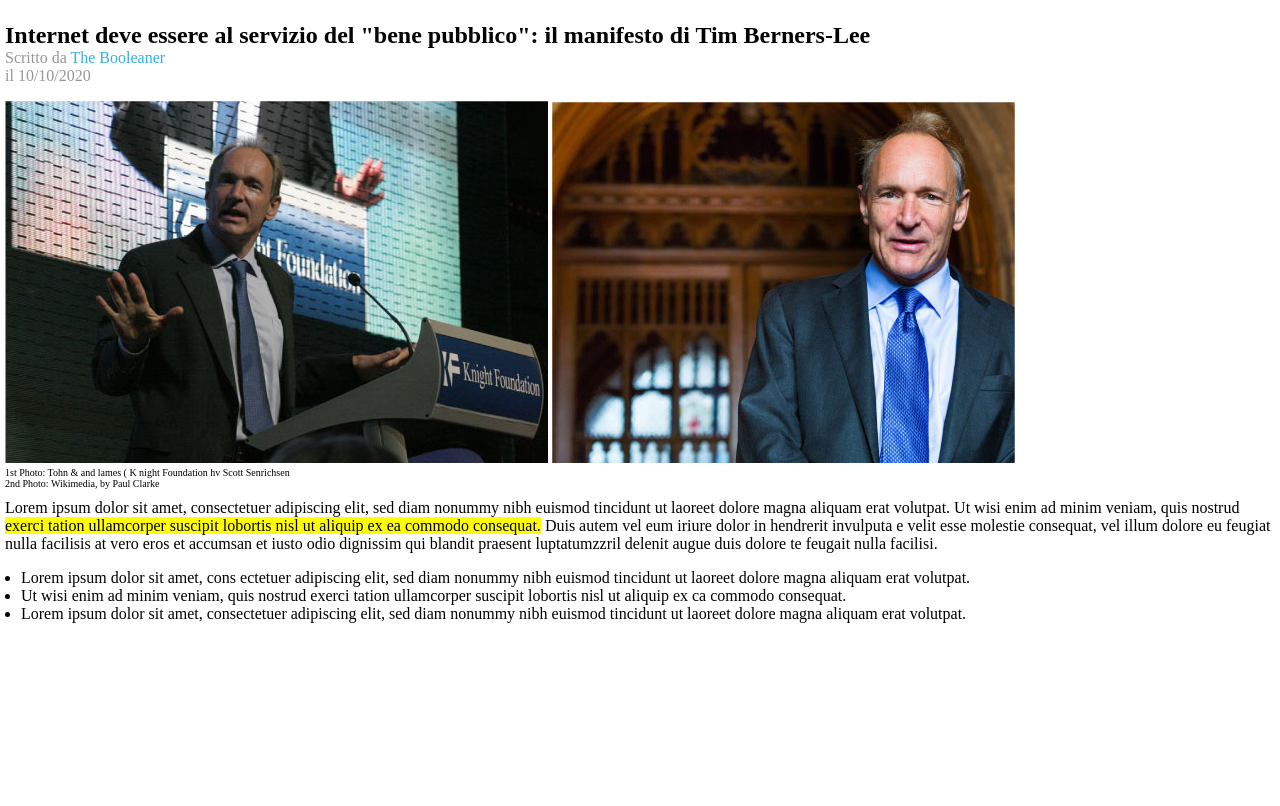
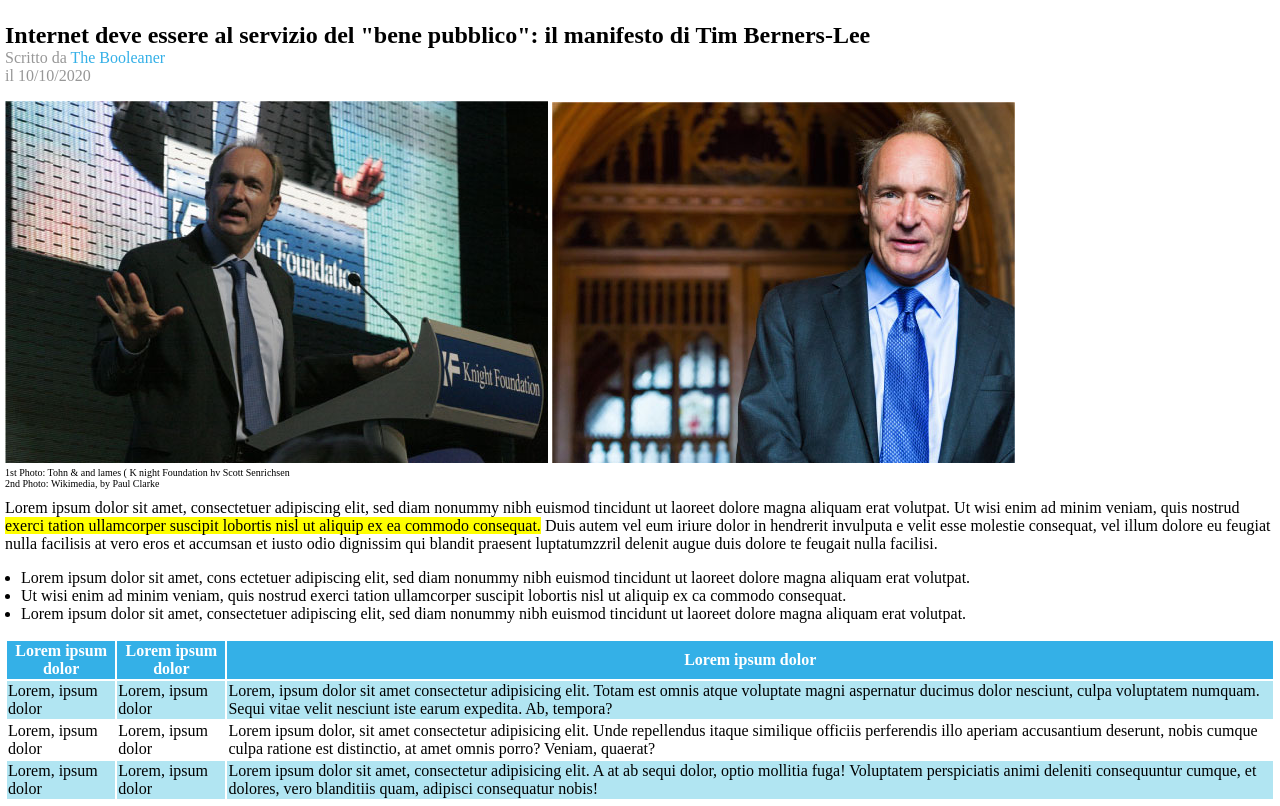
Before and after one commit to robertolatini31/html-css-booleaner, a plain HTML site: page index.html in a window 1280 px wide. Shown: the part 173-979 px from the top of the page. Before the commit the page ends 817 px from the top, so only its background shows below. Drawn offline with Linux system fonts and the light colour scheme.

Commit message:
added table

```diff
--- a/css/style.css
+++ b/css/style.css
@@ -45,3 +45,14 @@ ul {
     padding-left: 0;
     margin-left: 1rem;
 }
+
+.headrow {
+    background-color: #34b0e7;
+    margin: 0;
+    padding: 0;
+    color: white;
+}
+
+.colorrow {
+    background-color: #b1e5f2;
+}
--- a/index.html
+++ b/index.html
@@ -21,7 +21,7 @@
 
     <main>
 
-        <section>
+        <section class="principal title">
 
             <h1 id="maintitle">Internet deve essere al servizio del "bene pubblico": il
                 manifesto di Tim Berners-Lee</h1>
@@ -56,6 +56,39 @@
 
         </section>
         <!-- /.text -->
+
+        <section class="table">
+
+            <table>
+
+                <thead class="headrow">
+                    <th>Lorem ipsum dolor</th>
+                    <th>Lorem ipsum dolor</th>
+                    <th>Lorem ipsum dolor</th>
+                </thead>
+
+                <tbody>
+                    <tr class="colorrow">
+                        <td>Lorem, ipsum dolor</td>
+                        <td>Lorem, ipsum dolor</td>
+                        <td>Lorem, ipsum dolor sit amet consectetur adipisicing elit. Totam est omnis atque voluptate magni aspernatur ducimus dolor nesciunt, culpa voluptatem numquam. Sequi vitae velit nesciunt iste earum expedita. Ab, tempora?</td>
+                    </tr>
+                    <tr>
+                        <td>Lorem, ipsum dolor</td>
+                        <td>Lorem, ipsum dolor</td>
+                        <td>Lorem ipsum dolor, sit amet consectetur adipisicing elit. Unde repellendus itaque similique officiis perferendis illo aperiam accusantium deserunt, nobis cumque culpa ratione est distinctio, at amet omnis porro? Veniam, quaerat?</td>
+                    </tr>
+                    <tr class="colorrow">
+                        <td>Lorem, ipsum dolor</td>
+                        <td>Lorem, ipsum dolor</td>
+                        <td>Lorem ipsum dolor sit amet, consectetur adipisicing elit. A at ab sequi dolor, optio mollitia fuga! Voluptatem perspiciatis animi deleniti consequuntur cumque, et dolores, vero blanditiis quam, adipisci consequatur nobis!</td>
+                    </tr>
+                </tbody>
+
+            </table>
+
+        </section>
+        <!-- /.table -->
     </main>
     <!-- ./main  -->
     <footer></footer>
```
